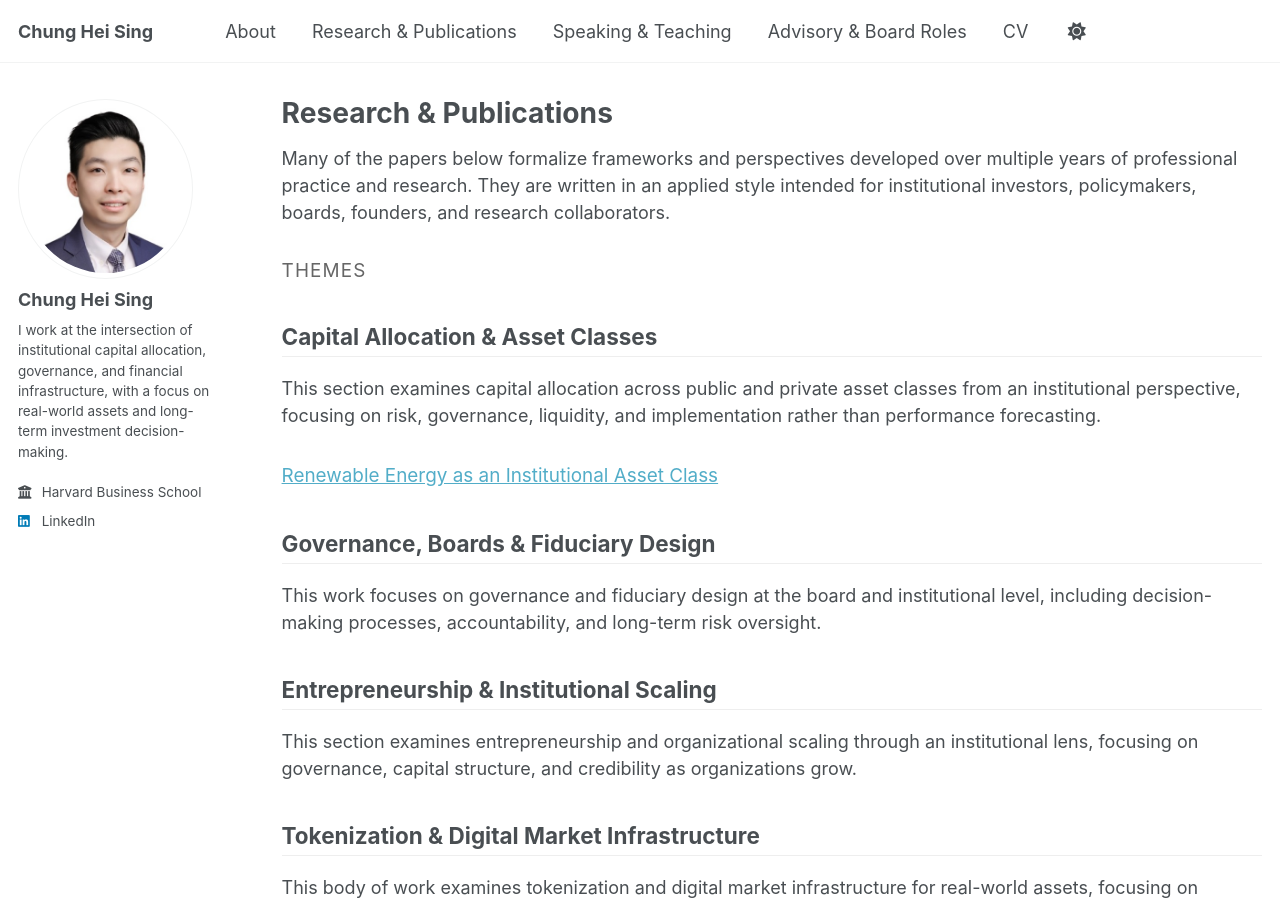
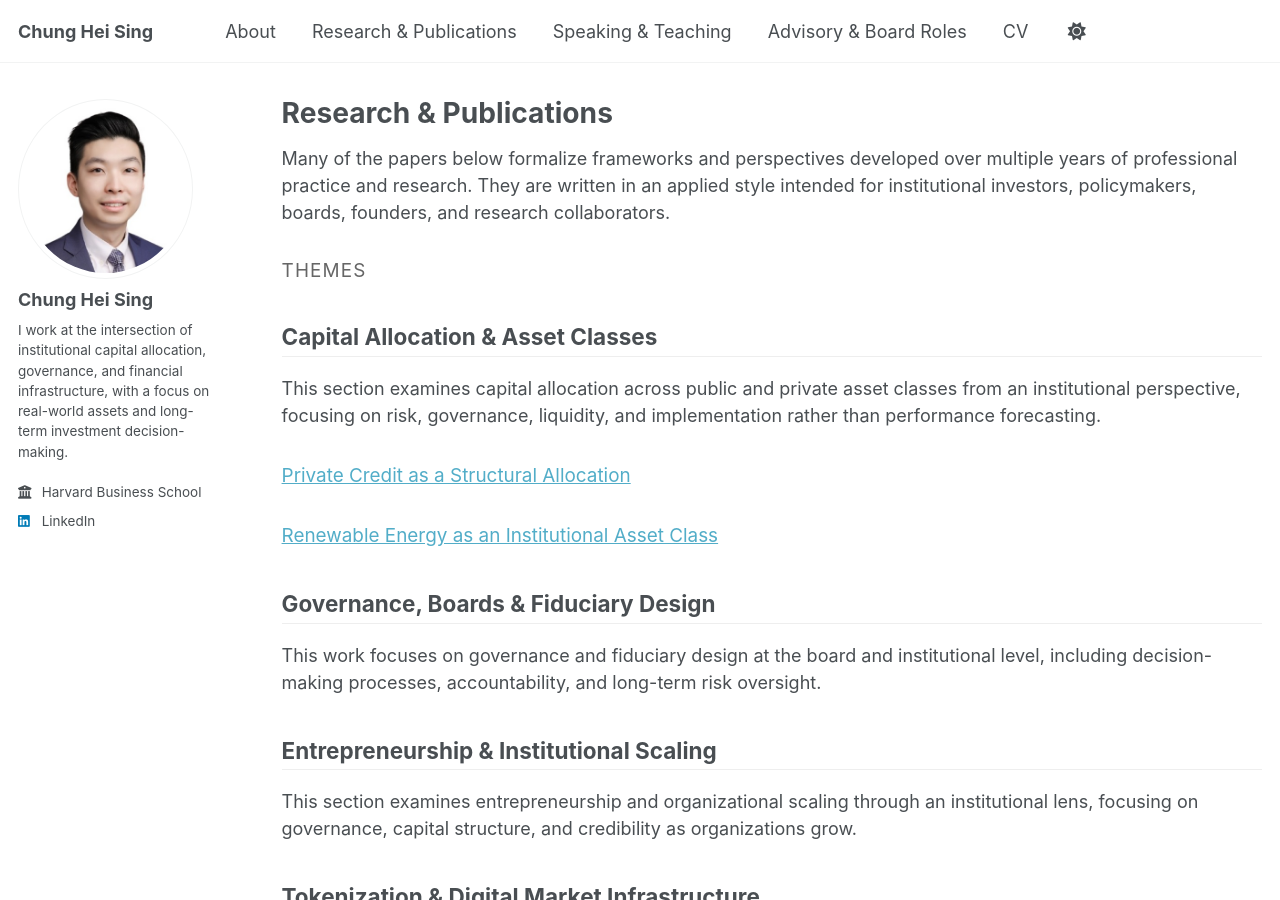
Before and after one commit to chungheising/chungheising.github.io, a Jekyll site: the page built from _pages/publications.md, in a window 1280 px wide and 900 px high. Built offline with Jekyll 4.4.1, drawn with Linux system fonts in a browser that asks for light colours; a script bundle is joined from its source files by our own code; library files that are not in the unit come from our copies.

Commit message:
Update 2025_08-Sing_2025_Private_Credit_as_a_Structural_Allocation.md

```diff
--- a/_publications/2025_08-Sing_2025_Private_Credit_as_a_Structural_Allocation.md
+++ b/_publications/2025_08-Sing_2025_Private_Credit_as_a_Structural_Allocation.md
@@ -6,7 +6,7 @@ permalink: /publication/private-credit-structural-allocation/
 date: 2025-08-10
 venue: "Working Paper"
 paper_date: "2025"
-category: private-credit
+category: capital_allocation
 excerpt: "Private credit has shifted from episodic dislocation trade to permanent capital; governance and institutional process now drive outcomes more than cycle timing."
 paperurl: /files/Sing_2025_Private_Credit_as_a_Structural_Allocation_v6.pdf
 citation: "Sing, C. H. (2025). Private Credit as a Structural Allocation: Why Institutional Capital Treats Private Credit as Permanent, Governance-Intensive Exposure. Working paper."
```
